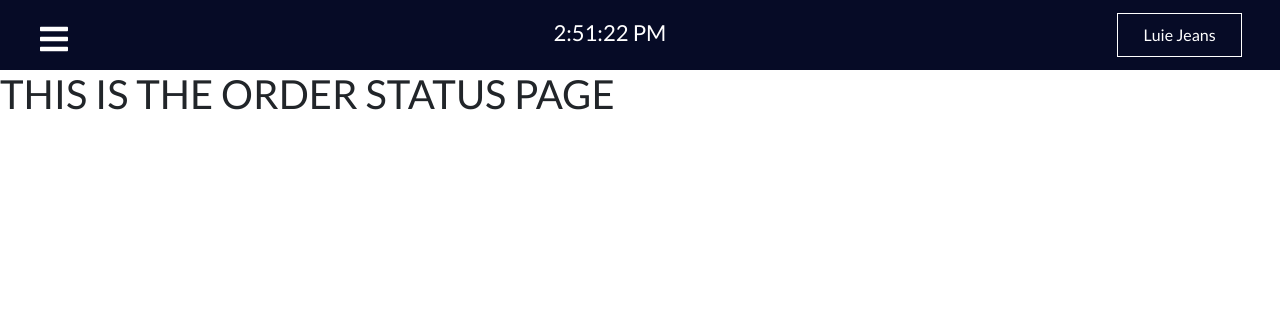
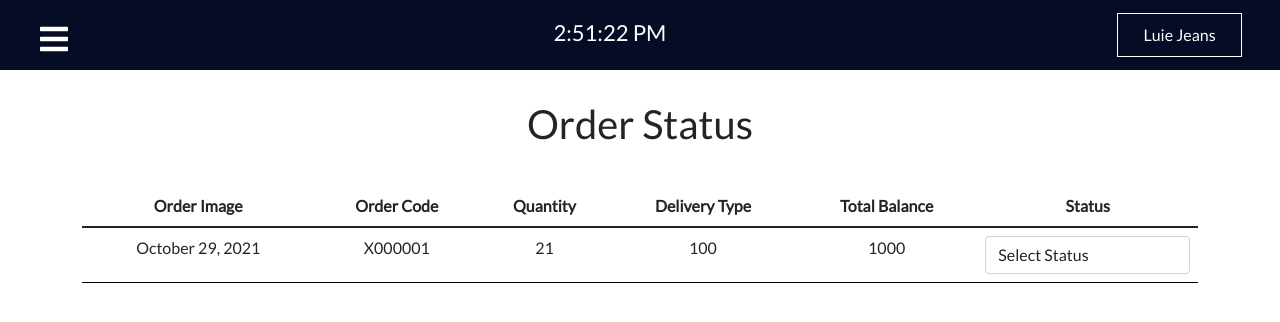
Before and after one commit to TheLadsters/luiejeansmanagementsystem, a React (Create React App) app: page /order-status in a window 1280 px wide. Shown: the top 322 px of the page. Built offline with nearby package versions, Linux system fonts and the light colour scheme.

Commit message:
added new order status page

```diff
--- a/src/pages/OrderStatus.js
+++ b/src/pages/OrderStatus.js
@@ -1,11 +1,62 @@
 import React from 'react'
 import Navbar from '../components/Navbar';
+import { Table, Container, Row, Col, Dropdown } from "react-bootstrap";
+import 'bootstrap/dist/css/bootstrap.min.css';
+
 
 const OrderStatus = () => {
+
     return (
         <>
             <Navbar />
-          <h1>THIS IS THE ORDER STATUS PAGE</h1>
+
+            <Container>
+                <Row style={{textAlign:'center', marginTop:'30px'}}>
+                    <Col>
+                        <h1>Order Status</h1>
+                    </Col>
+                </Row>
+            </Container>
+
+            <Container>
+                <Row style={{textAlign:'center', marginTop:'30px'}}>
+                    <Col>
+                        <Table>
+                            <thead>
+                                <tr>
+                                <th>Order Image</th>
+                                <th>Order Code</th>
+                                <th>Quantity</th>
+                                <th>Delivery Type</th>
+                                <th>Total Balance</th>
+                                <th>Status</th>
+                                </tr>
+                             </thead>
+
+                            <tbody>
+                                <tr>
+                                <td>October 29, 2021</td>
+                                <td>X000001</td>
+                                <td>21</td>
+                                <td>100</td>
+                                <td>1000</td>
+                                <td>
+                                <select className="form-control" name="city">
+                                        <option selected>Select Status</option>
+                                        <option value="Printing">Printing</option>
+                                        <option value="Cutting">Sewing</option>
+                                        <option value="Trimming">Trimming</option>
+                                        <option value="Packing">Packing</option>
+                                        <option value="DONE">DONE</option>
+                                    </select>
+                                </td>
+
+                                </tr>
+                            </tbody>
+                        </Table>
+                    </Col>
+                </Row>
+            </Container>
         </>
     )
 }
```
